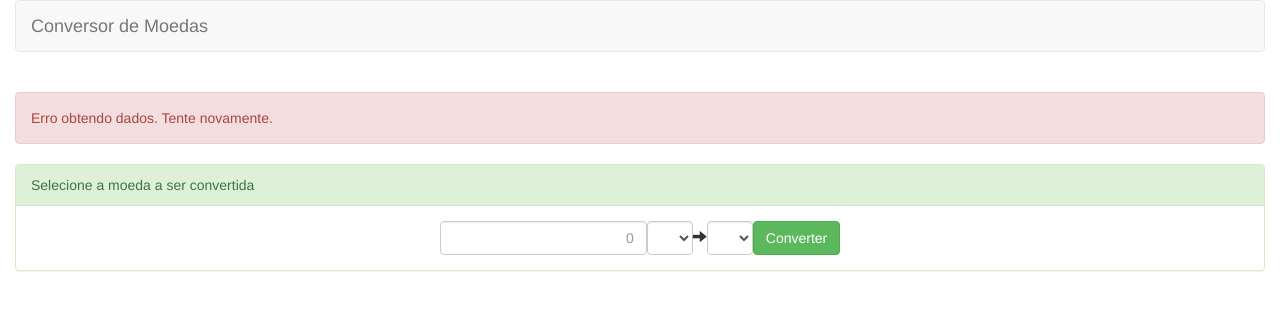
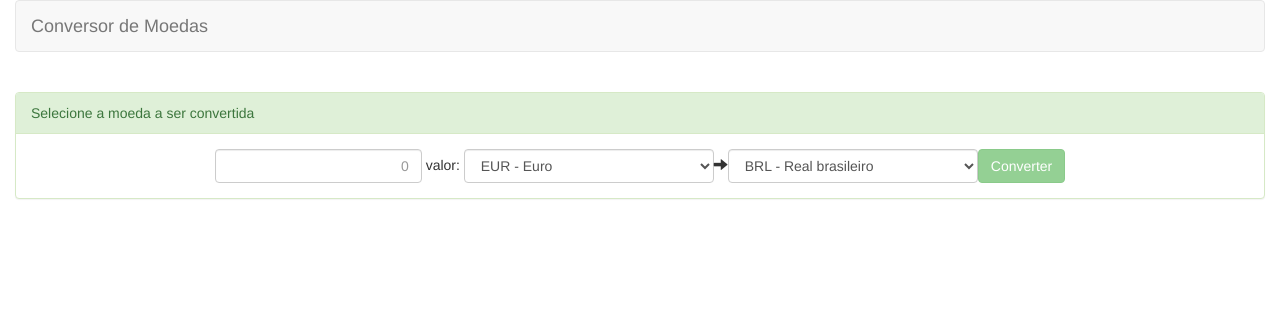
Before and after one commit to AlexisCesar/conversor-de-moedas, an Angular app: page / in a window 1280 px wide. Shown: the top 310 px of the page. Built offline with nearby package versions, Linux system fonts and the light colour scheme.

Commit message:
Implemented conversor component and added numero directive

```diff
--- a/src/app/conversor/components/conversor.component.html
+++ b/src/app/conversor/components/conversor.component.html
@@ -1,5 +1,6 @@
 <br />
-<div class="alert alert-danger"
+<div *ngIf="possuiErro"
+	class="alert alert-danger"
 	role="alert">
 	Erro obtendo dados. Tente novamente.
 </div>
@@ -8,18 +9,23 @@
 		Selecione a moeda a ser convertida
 	</div>
 	<div class="panel-body text-center">
-	  <form class="form-inline">
+	  <form #conversaoForm="ngForm" class="form-inline">
 		<input
 			type="text"
 			name="valor"
 			class="form-control text-right"
 			placeholder="0"
-			required>
+			[(ngModel)]="conversao.valor"
+			numero
+			required> valor: {{ conversao.valor }}
 		<select
 			name="moedaDe"
 			class="form-control"
+			[(ngModel)]="conversao.moedaOrigem"
 			required>
-			<option>
+			<option *ngFor="let moeda of moedas"
+				[value]="moeda.sigla">
+				{{ moeda.sigla }} - {{ moeda.descricao }}
 			</option>
 		</select>
 		<span class="glyphicon glyphicon-arrow-right"
@@ -27,14 +33,21 @@
 		<select
 			name="moedaPara"
 			class="form-control"
+			[(ngModel)]="conversao.moedaDestino"
 			required>
-			<option>
+			<option *ngFor="let moeda of moedas"
+				[value]="moeda.sigla">
+				{{ moeda.sigla }} - {{ moeda.descricao }}
 			</option>
 		</select>
 		<input
 			type="submit"
 			value="Converter"
-			class="btn btn-success">
+			class="btn btn-success"
+			data-toggle="modal"
+			data-target="#modalCotacao"
+			(click)="converter()"
+			[disabled]="!conversaoForm.form.valid">
 	  </form>
 	 </div>
 </div>
--- a/src/app/conversor/components/conversor.component.ts
+++ b/src/app/conversor/components/conversor.component.ts
@@ -1,4 +1,7 @@
-import { Component, OnInit } from '@angular/core';
+import { Component, OnInit, ViewChild } from '@angular/core';
+import { NgForm } from '@angular/forms';
+import { Moeda, Conversao, ConversaoResponse } from '../models';
+import { ConversorService, MoedaService } from '../services';
 
 @Component({
   selector: 'app-conversor',
@@ -7,9 +10,31 @@ import { Component, OnInit } from '@angular/core';
 })
 export class ConversorComponent implements OnInit {
 
-  constructor() { }
+  moedas: Moeda[];
+  conversao: Conversao;
+  possuiErro: boolean;
+  conversaoResponse: ConversaoResponse;
 
-  ngOnInit(): void {
+  @ViewChild("conversaoForm", { static: true }) conversaoForm: NgForm;
+
+  constructor(
+    private moedaService: MoedaService,
+    private conversorService: ConversorService) {}
+
+  ngOnInit() {
+  	this.moedas = this.moedaService.listarTodas();
+  	this.init();
+  }
+
+  init(): void {
+  	this.conversao = new Conversao('EUR', 'BRL', null);
+  	this.possuiErro = false;
+  }
+
+  converter(): void {
+  	if (this.conversaoForm.form.valid) {
+      alert('Convertendo: ' + JSON.stringify(this.conversao));
+    }
   }
 
 }
--- /dev/null
+++ b/src/app/conversor/directives/index.ts
@@ -0,0 +1 @@
+export * from './numero.directive';
--- /dev/null
+++ b/src/app/conversor/directives/numero.directive.ts
@@ -0,0 +1,54 @@
+import {
+  Directive,
+  HostListener,
+  ElementRef
+} from '@angular/core';
+import {
+  NG_VALUE_ACCESSOR,
+  ControlValueAccessor
+} from '@angular/forms';
+
+@Directive({
+  selector: '[numero]',
+  providers: [{
+    provide: NG_VALUE_ACCESSOR,
+    useExisting: NumeroDirective,
+    multi: true
+  }]
+})
+export class NumeroDirective implements ControlValueAccessor {
+
+  onTouched: any;
+  onChange: any;
+
+  constructor(private el: ElementRef) { }
+
+  @HostListener('keyup', ['$event'])
+  onKeyUp($event: any) {
+    let valor = $event.target.value;
+    let posDecimais = valor.indexOf('.');
+
+    valor = valor.replace(/[\D]/g, '');
+
+    if (posDecimais > 0) {
+      valor = valor.substr(0, posDecimais) + '.' +
+        valor.substr(posDecimais);
+    }
+
+    $event.target.value = valor;
+    this.onChange(valor);
+  }
+
+  registerOnChange(fn: any): void {
+    this.onChange = fn;
+  }
+
+  registerOnTouched(fn: any): void {
+    this.onTouched = fn;
+  }
+
+  writeValue(value: any): void {
+    this.el.nativeElement.value = value;
+  }
+
+}
--- a/src/app/conversor/index.ts
+++ b/src/app/conversor/index.ts
@@ -2,3 +2,4 @@ export * from './conversor.module';
 export * from './models';
 export * from './components';
 export * from './services';
+export * from './directives';
--- a/src/app/conversor/services/moeda.service.ts
+++ b/src/app/conversor/services/moeda.service.ts
@@ -1,5 +1,5 @@
 import { Injectable } from '@angular/core';
-import { Moeda } from '..';
+import { Moeda } from '../models';
 
 @Injectable({
   providedIn: 'root'
```
Also changed, not shown: src/app/conversor/conversor.module.ts (+6 -2 lines), 1 other file (tests, documents, lock files or other folders).
